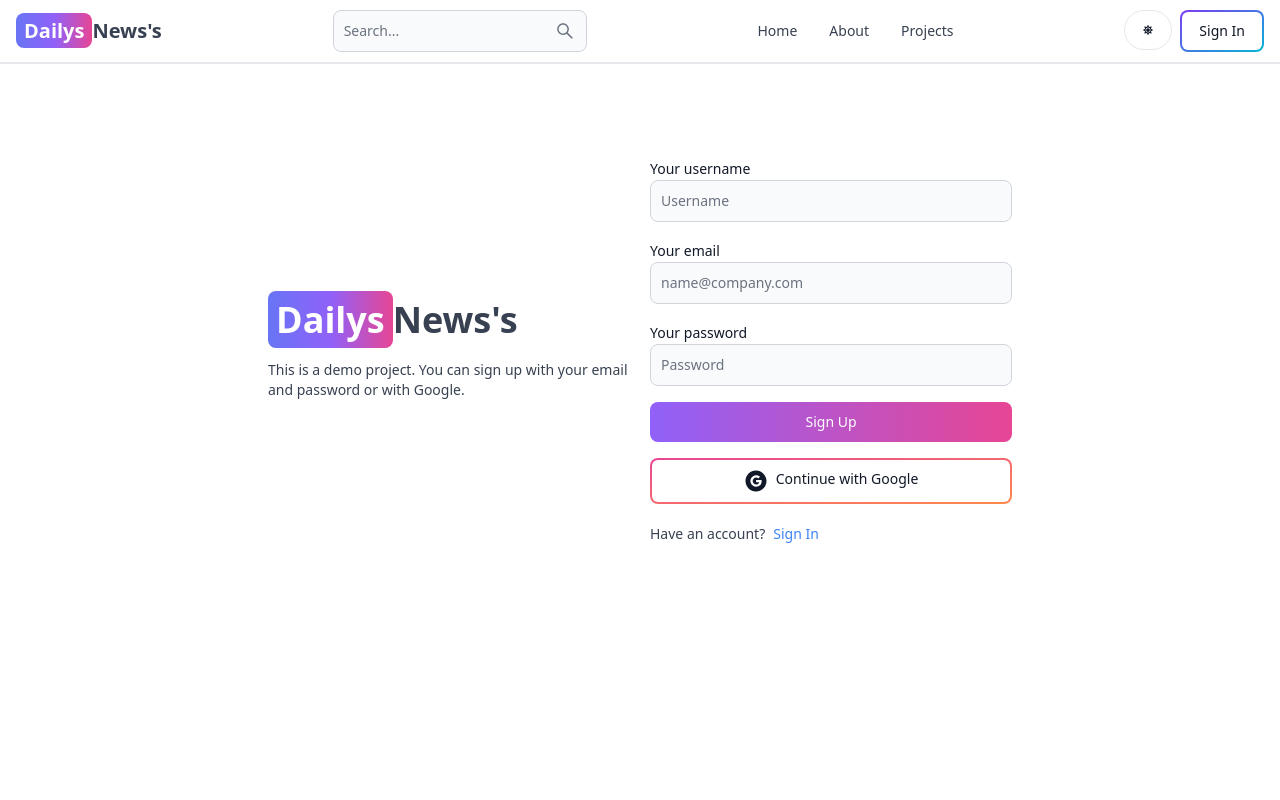
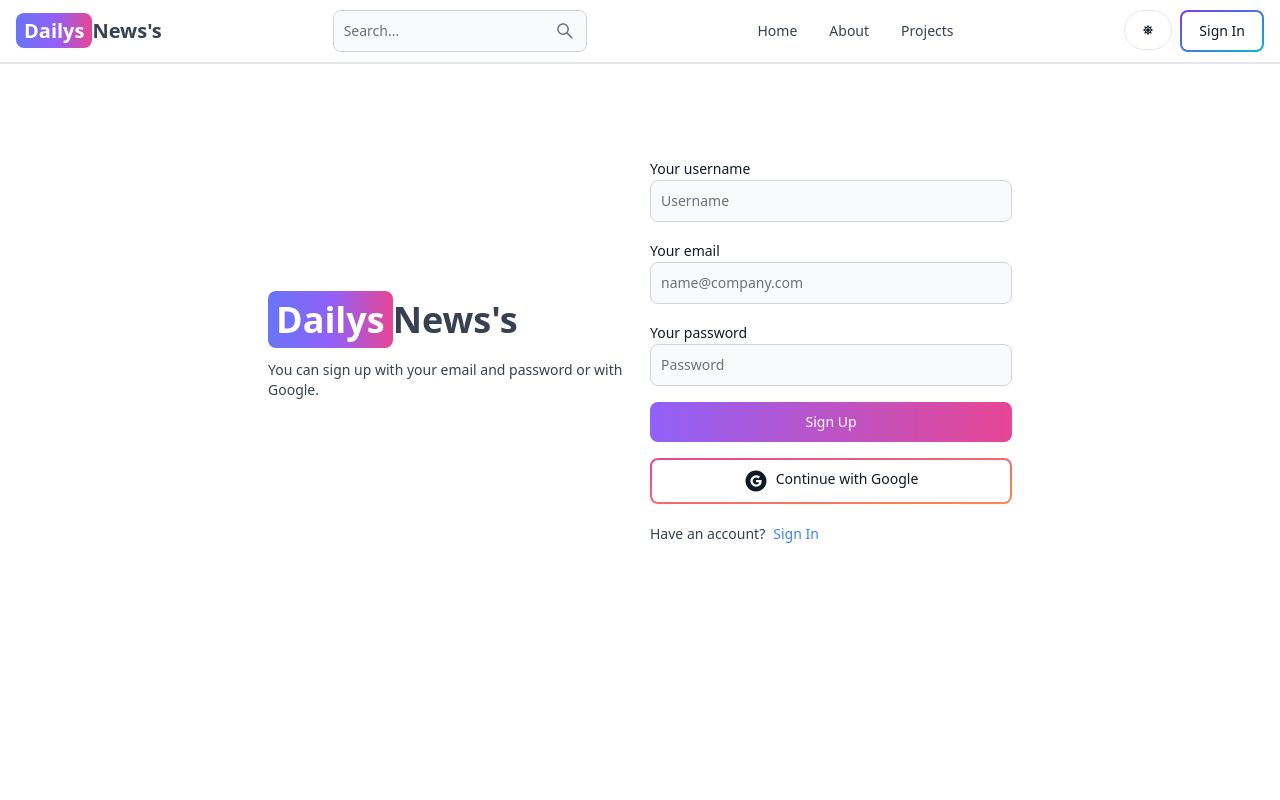
Before and after one commit to manojkhandve/dailysnewss, a React (Vite) app in the folder client/: page /sign-up in a window 1280 px wide. Shown: the top 800 px of the page. Built offline with nearby package versions, Linux system fonts and the light colour scheme; no server answers.

Commit message:
Update SignUp.jsx

```diff
--- a/client/src/pages/SignUp.jsx
+++ b/client/src/pages/SignUp.jsx
@@ -49,7 +49,7 @@ export default function SignUp() {
             News's
           </Link>
           <p className='text-sm mt-5'>
-            This is a demo project. You can sign up with your email and password
+            You can sign up with your email and password
             or with Google.
           </p>
         </div>
```
